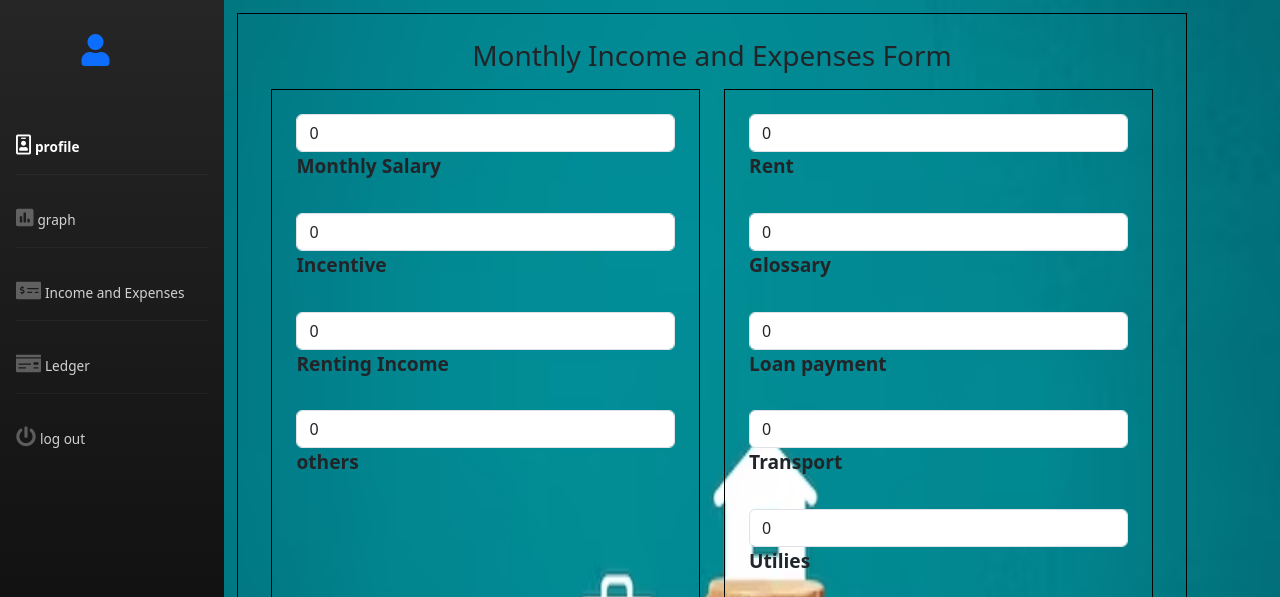
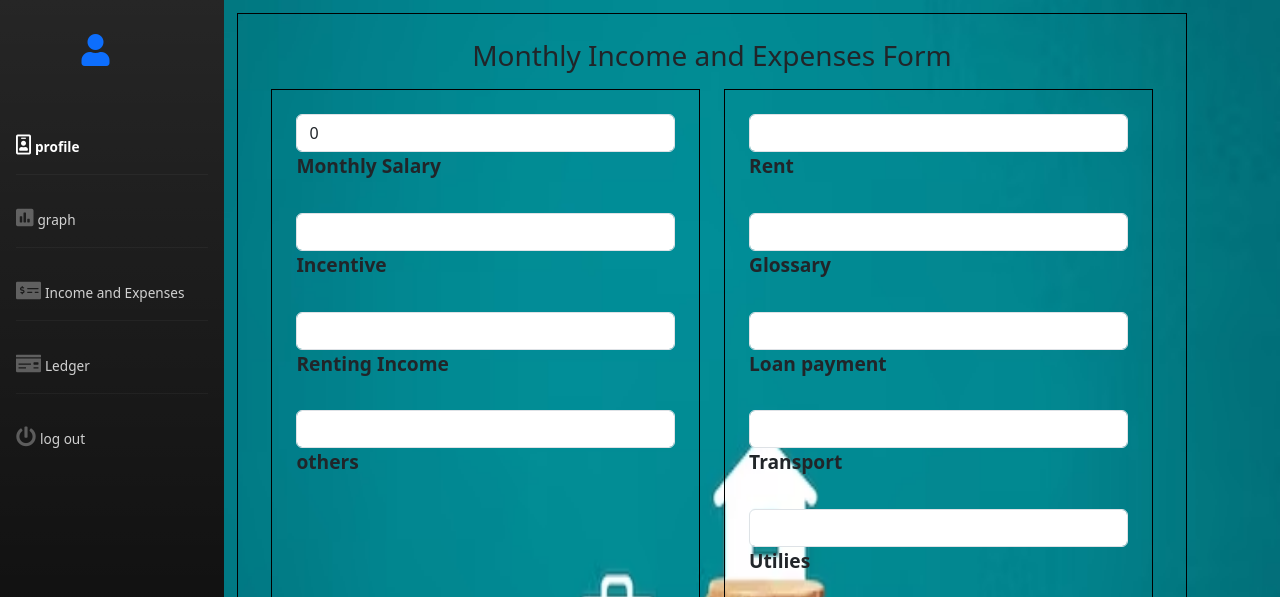
Before and after one commit to Anuanushree/pettycash-frontend, a React (Vite) app: page /incomeEdit in a window 1280 px wide. Shown: the top 597 px of the page. Built offline with nearby package versions, Linux system fonts and the light colour scheme; no server answers.

Commit message:
project-done

```diff
--- a/src/App.jsx
+++ b/src/App.jsx
@@ -18,34 +18,22 @@ import GraphData from './component/graph/graphData';
 
 function App() {
   const [user, setuser] = useState([]);
-  const [chartData, setChartData] = useState([]);
   const BASE_URL = "https://pettycash-uvd8.onrender.com";
   // https://pettycash-uvd8.onrender.com
   // http://localhost:3001
   console.log("starting")
   useEffect(() => {
-    axios
-      .get(`${BASE_URL}/user/list`)
-      .then(response => setuser(response.data))
-    console.log(user);
+    const getuser = async () => {
+      try {
+        const response = await axios.get(`${BASE_URL}/user/list`)
+        setuser(response.data)
+      } catch (error) {
+        console.log("Error in getting user:", error)
+      }
+    };
+    getuser()
   }, []);
 
-  const token = localStorage.getItem('token');
-  const headers = {
-    headers: { "authorization": `${token}` }
-  }
-  const chart = async () => {
-    try {
-      const response = await axios.get(`${BASE_URL}/user/graph`, headers)
-      setChartData(response.data);
-    } catch (error) {
-      console.log('error in graph:', err)
-    }
-  }
-
-  useEffect(() => {
-    chart();
-  }, []);
 
   return (
     <Router>
@@ -60,12 +48,12 @@ function App() {
       <div id="page-top">
         <div id="wrapper">
           <Routes>
-            <Route path='/sample' element={<Sample BASE_URL={BASE_URL} chartData={chartData} />} />
-            <Route path='/incomeEdit' element={<IncomeEdit BASE_URL={BASE_URL} chartData={chartData} />} />
+            <Route path='/sample' element={<Sample BASE_URL={BASE_URL} />} />
+            <Route path='/incomeEdit' element={<IncomeEdit BASE_URL={BASE_URL} />} />
             <Route path='/user' element={<UserForm user={user} BASE_URL={BASE_URL} />} />
             <Route path='/profile' element={<User BASE_URL={BASE_URL} />} />
             <Route path='/graph' element={<GraphData BASE_URL={BASE_URL} />} />
-            <Route path='/data' element={<TableData BASE_URL={BASE_URL} chartData={chartData} />} />
+            <Route path='/data' element={<TableData BASE_URL={BASE_URL} />} />
 
           </Routes>
         </div>
--- a/src/component/graph/TableData.jsx
+++ b/src/component/graph/TableData.jsx
@@ -51,9 +51,10 @@ function TableData({ BASE_URL }) {
     console.log(sumSave);
     localStorage.setItem('sumSave', sumSave)
 
-    function setId(selectedId) {
+    function setId(selectedId, event) {
         localStorage.setItem('selectedId', selectedId);
         console.log('button clicked', selectedId)
+
     }
 
 
--- a/src/component/income/incomeEdit.jsx
+++ b/src/component/income/incomeEdit.jsx
@@ -3,26 +3,42 @@ import { useNavigate } from 'react-router-dom';
 import axios from 'axios';
 import Dashboard from '../../dashboard/Dashboard';
 
-function IncomeEdit({ chartData, BASE_URL }) {
-    const [salary, setsalary] = useState(0);
-    const [incentive, setincentive] = useState(0);
-    const [rentIncome, setrentIncome] = useState(0);
-    const [others, setothers] = useState(0);
-    const [rent, setrent] = useState(0);
-    const [glossary, setglossary] = useState(0);
-    const [loan, setloan] = useState(0);
-    const [utilies, setutilies] = useState(0);
-    const [transport, settransport] = useState(0);
-
+function IncomeEdit({ BASE_URL }) {
+    const [salary, setsalary] = useState('0');
+    const [incentive, setincentive] = useState();
+    const [rentIncome, setrentIncome] = useState();
+    const [others, setothers] = useState();
+    const [rent, setrent] = useState();
+    const [glossary, setglossary] = useState();
+    const [loan, setloan] = useState();
+    const [utilies, setutilies] = useState();
+    const [transport, settransport] = useState();
+    const [chartData, setChartData] = useState([]);
     const [error, seterror] = useState('')
 
     const token = localStorage.getItem('token');
     const _id = localStorage.getItem('selectedId');
-    const monyr = localStorage.getItem('monyr')
+
+    const headers = {
+        headers: { "authorization": `${token}` }
+    }
     const navigate = useNavigate();
 
+    useEffect(() => {
+        const chart = async () => {
+            try {
+                const response = await axios.get(`${BASE_URL}/user/graph`, headers)
+                setChartData(response.data);
+            } catch (error) {
+                console.log('error in graph:', err)
+            }
+        };
+        chart();
+    }, []);
 
+    useEffect(() => {
         const editData = async () => {
+
             const findIncomeData = chartData.find(data => data._id === _id);
             if (findIncomeData) {
 
@@ -38,14 +54,10 @@ function IncomeEdit({ chartData, BASE_URL }) {
 
             }
         }
-    useEffect(() => {
         editData();
+    }, []);
 
-    }, [])
 
-    const headers = {
-        headers: { "authorization": `${token}` }
-    }
     const handleupdate = async (event) => {
         event.preventDefault();
 
```
Lines whose indentation alone changed are shown as unchanged.
